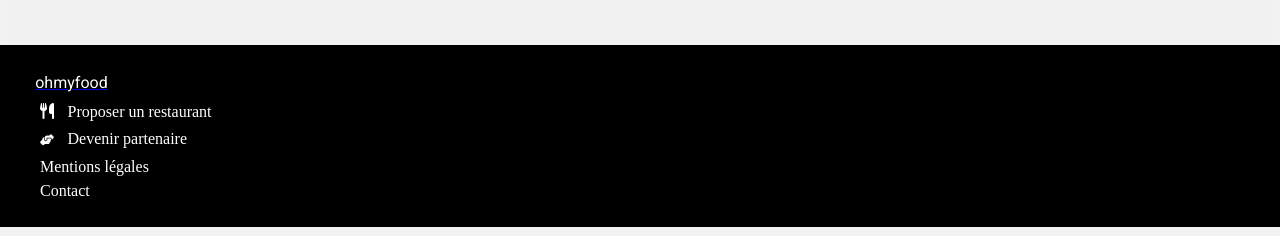
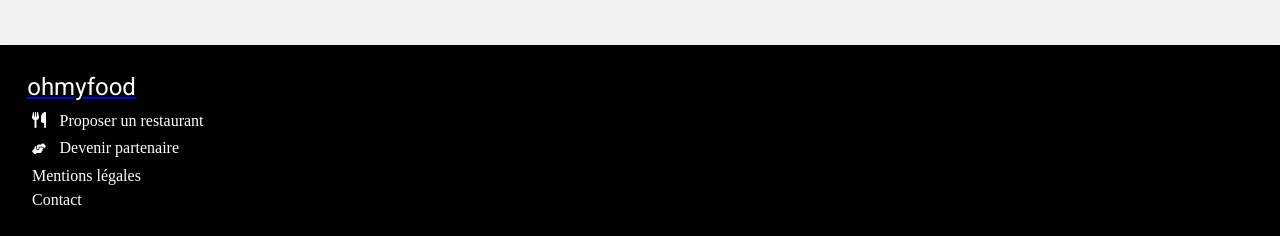
Before and after one commit to Joseph956/JosephANGILERI_3_20210320, a website: page index.html in a window 1280 px wide. Shown: the part 1530-1766 px from the top of the page. Drawn offline with Linux system fonts and the light colour scheme; a web font is replaced by a local one.

Commit message:
bisrevision04_20210502

```diff
--- a/sass/scss/_accueil.scss
+++ b/sass/scss/_accueil.scss
@@ -277,7 +277,7 @@
 }
 
 /********************************
-Footer
+Footer de la page d'accueil
 ********************************/
 .footer-accueil {
     background-color: black;
@@ -285,7 +285,7 @@
 
     .footer-container {
         @extend %flex-col;
-        padding: 1.5rem 2rem;
+        padding: 1.5rem 1.5rem;
     }
 }
 
@@ -293,13 +293,12 @@
     color: white;
     list-style: none;
     text-decoration: none;
-}
 
     .footer-logo {
         color: white;
         text-decoration: none;
         font-family: $fonts;
-        font-size: inherit;
+        font-size: 1.5rem;
     }
 
     .footer-liens {
@@ -332,3 +331,4 @@
     .footer-contact {
         @extend %footer-liens;
     }
+}
--- a/sass/scss/_restaurants.scss
+++ b/sass/scss/_restaurants.scss
@@ -237,6 +237,9 @@
     }
 }
 
+/****************************************************
+Footer des restaurants
+****************************************************/
 
 .footer-restaurants {
     background-color: black;
@@ -257,7 +260,7 @@
         color: white;
         text-decoration: none;
         font-family: $fonts;
-        font-size: inherit;
+        font-size: 1.5rem;
     }
 
     .footer-liens {
```
Also changed, not shown: sass/css/style.css, 1 other file.
